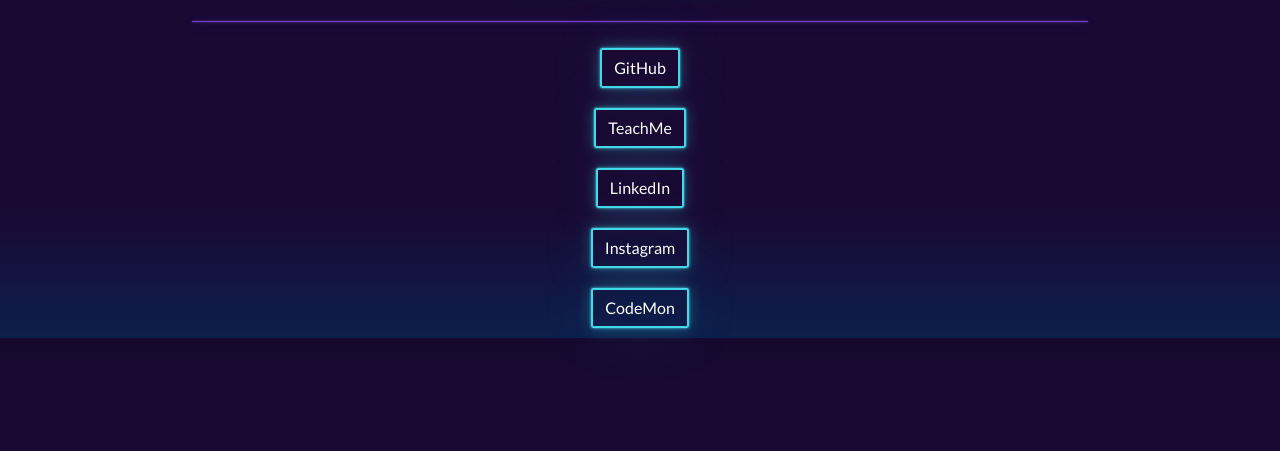
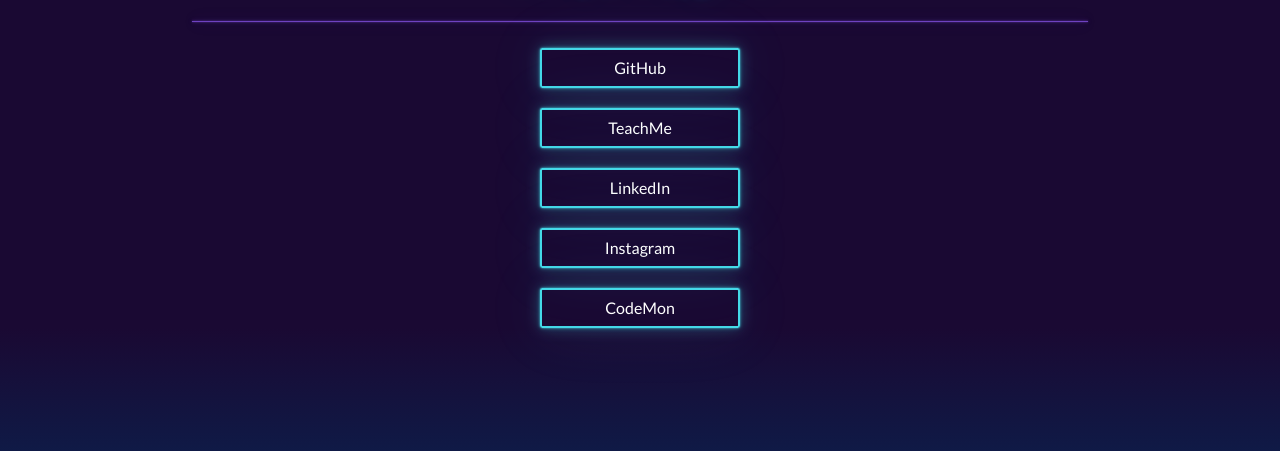
Before and after one commit to Rajguru-Aditya/ReachMe, a plain HTML site: page index.html in a window 1280 px wide. Shown: the part 311-762 px from the top of the page. Drawn offline with nearby package versions, Linux system fonts and the light colour scheme.

Commit message:
Add Buttons for links

```diff
--- a/styles.css
+++ b/styles.css
@@ -2,6 +2,10 @@
   margin: 0;
   padding: 0;
   box-sizing: border-box;
+}
+
+body {
+  height: 100vh;
 }
 
 /* AboutMe */
@@ -30,10 +34,14 @@ hr {
   flex-direction: column;
   flex-wrap: wrap;
   width: 100%;
-  height: 100%;
   align-items: center;
 }
 
 .social-links a {
   margin: 10px;
+  width: 200px;
 }
+
+.social-links button {
+  width: 100%;
+}
```
